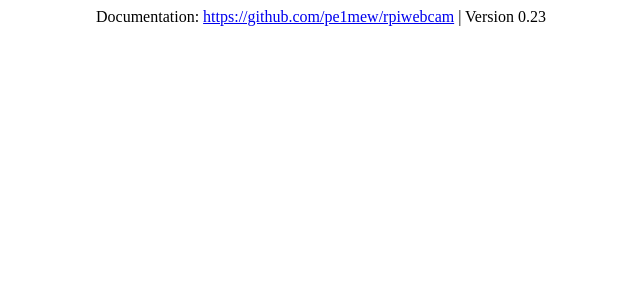
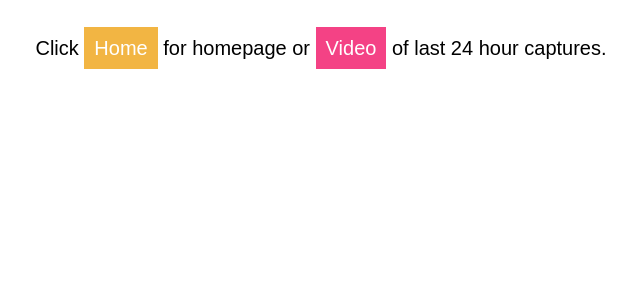
Before and after one commit to pe1mew/rpiwebcam, a PHP site: page /mosaic.php in a window 1280 px wide. Shown: the top 300 px of the page, without its empty margins (319-959 px from the left). Run offline with PHP 8.4, Linux system fonts and the light colour scheme.

Commit message:
Update website, added documentation.

```diff
--- a/php/footer.php
+++ /dev/null
@@ -1,9 +0,0 @@
-<!-- Page Footer -->
-<div id="footer">
-<center>
-    Documentation: <a href="https://github.com/pe1mew/rpiwebcam" target="_blank">https://github.com/pe1mew/rpiwebcam</a> |
-    Version 0.23
-</center>
-</div>
-</body>
-</html>
--- a/php/mosaic.php
+++ b/php/mosaic.php
@@ -1,3 +1,25 @@
+<!--!
+
+    @file mosaic.php
+    @brief A dynamic image gallery with full-size image previews and tooltips.
+
+    This HTML and PHP file dynamically generates a thumbnail gallery of images from a specified
+    directory. Users can click on a thumbnail to view the full-size image in an overlay. Tooltips
+    with file names appear when hovering over the thumbnails.
+
+    @details
+    - The PHP script scans a specified directory for `.jpg` images and sorts them by file name in descending order.
+    - Thumbnails are displayed in a flexible grid layout, adjusting to the available screen space.
+    - When a user clicks on a thumbnail, a full-size preview of the image is shown in an overlay.
+    - CSS handles the styling of the gallery, and JavaScript manages the interaction for opening and closing the full-size image preview.
+    - The layout adapts to different screen sizes, making it responsive.
+
+    @version 0.24
+    @date 18-8-2024
+    @author Remko Welling (PE1MEW) pe1mew@gmail.com
+
+-->
+
 <!DOCTYPE html>
 <html lang="en">
 <head>
@@ -46,6 +68,15 @@
             opacity: 1;
         }
 
+        .text-container {
+            text-align: center;
+            margin-top: 15px;
+            margin-bottom: 15px; /* Adjust as needed for space between text and image */
+            font-size: 20px; /* Adjust as needed */
+            font-family: 'Arial', sans-serif;
+            line-height: 2.5; /* Increase the line spacing (1.8 is an example value) */
+        }
+
         #fullSize {
             display: none;
             position: fixed;
@@ -62,6 +93,24 @@
             max-width: 90%;
             max-height: 90%;
             margin: auto;
+            cursor: pointer;
+        }
+
+        #mainButton {
+            padding: 10px;
+            background-color: #f2b543;
+            color: #fff;
+            text-decoration: none;
+            border: none;
+            cursor: pointer;
+        }
+
+        #videoButton {
+            padding: 10px;
+            background-color: #f44285;
+            color: #fff;
+            text-decoration: none;
+            border: none;
             cursor: pointer;
         }
     </style>
@@ -103,7 +152,9 @@
             }
         }
 
-        include 'footer.php';  // footer.
+        // Add instructions
+        echo '<div id="menu" class="text-container">Click <a href="index.php" id="mainButton">Home</a> for homepage or <a href="video.php" id="videoButton">Video</a> of last 24 hour captures.</div>';
+
 
     ?>
 
```
Also changed, not shown: php/api.php (+34 -0 lines), php/index.php (+48 -9 lines), php/video.php (+52 -7 lines).
